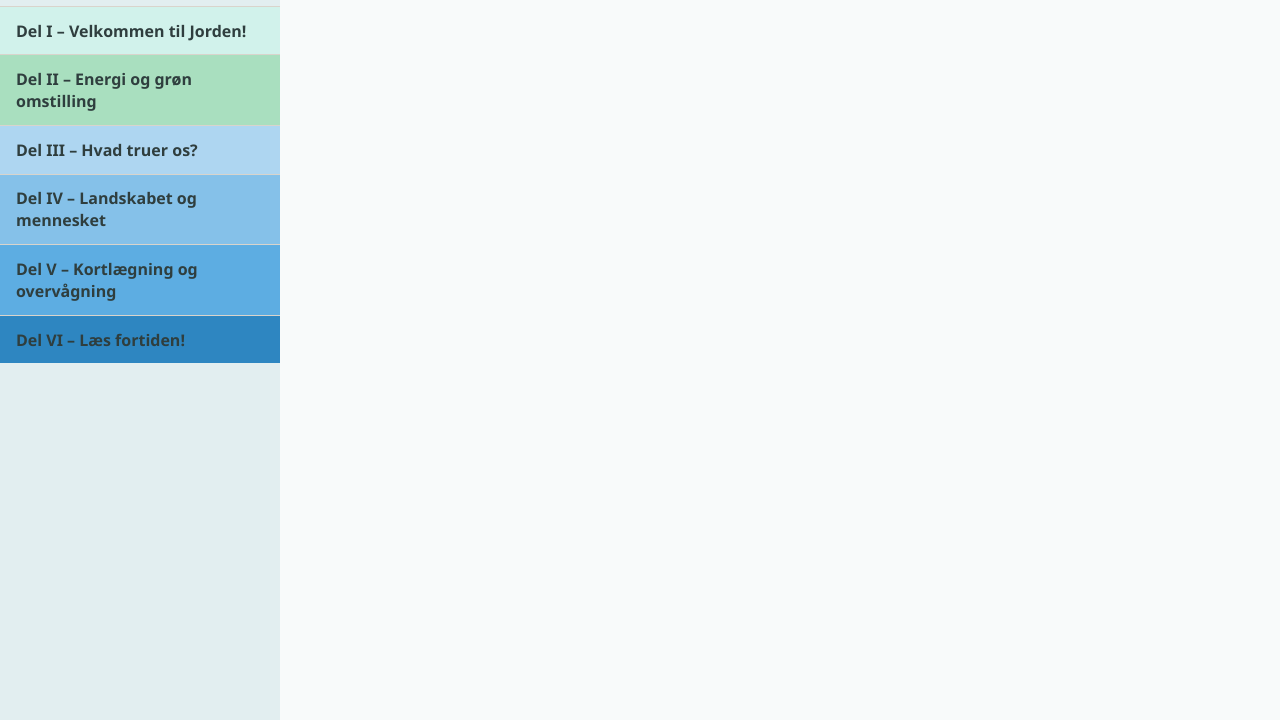
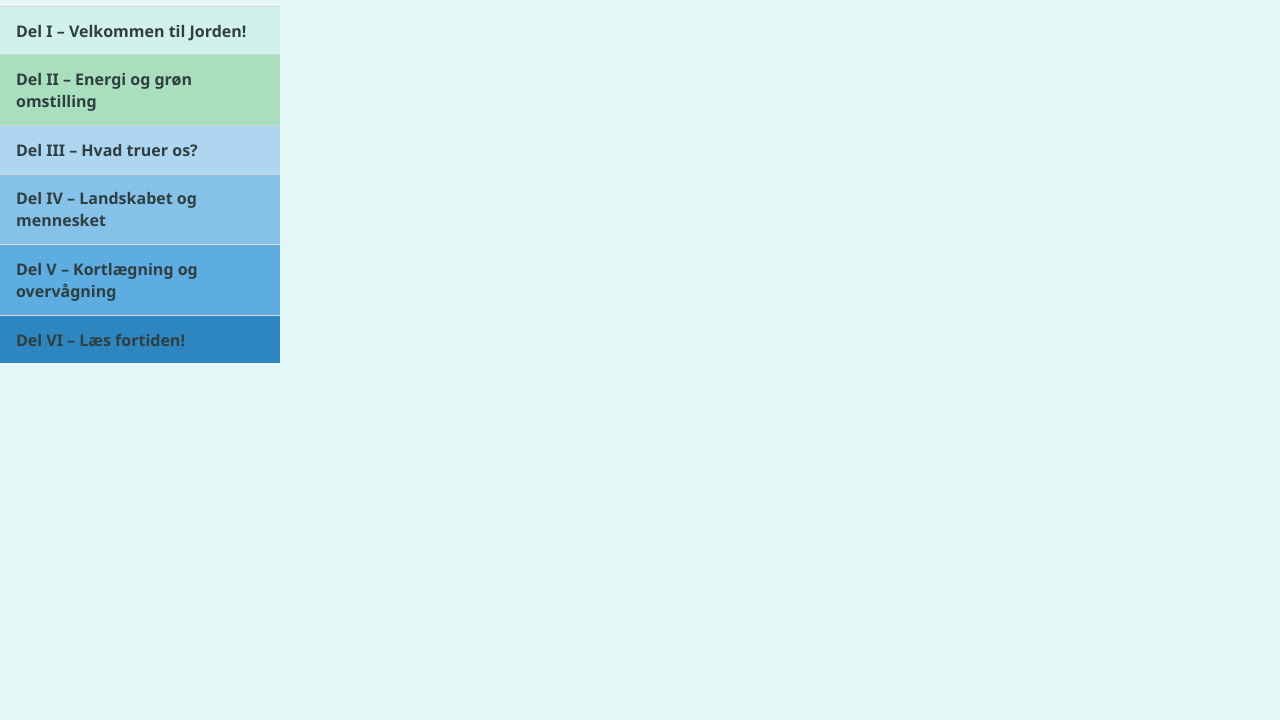
Before and after one commit to geovidenskab/geovidenskab, a plain HTML site: page index.html in a window 1280 px wide. Shown: the part 290-1010 px from the top of the page. Drawn offline with Linux system fonts and the light colour scheme.

Commit message:
index.html

```diff
--- a/index.html
+++ b/index.html
@@ -7,11 +7,11 @@
   <meta name="viewport" content="width=device-width, initial-scale=1.0">
   <style>
 :root {
-  --bg: #f8fafa;
-  --sidebar-bg: #e2eef0;
+  --bg: #e4f7f7;
+  --sidebar-bg: #e4f7f7;
   --highlight: #a3ccc3;
   --text: #2f3e3e;
-  --chapter-bg: #ffffff;
+  --chapter-bg: #e4f7f7;
   --footer-bg: #eaf3f2;
 }
 
```
